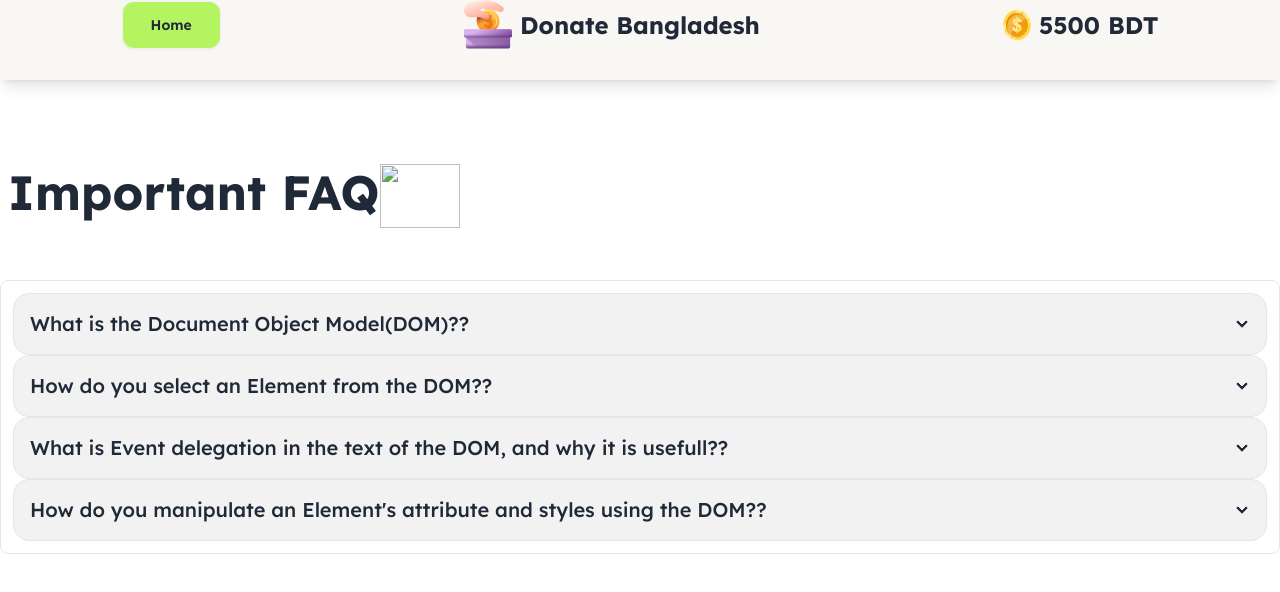
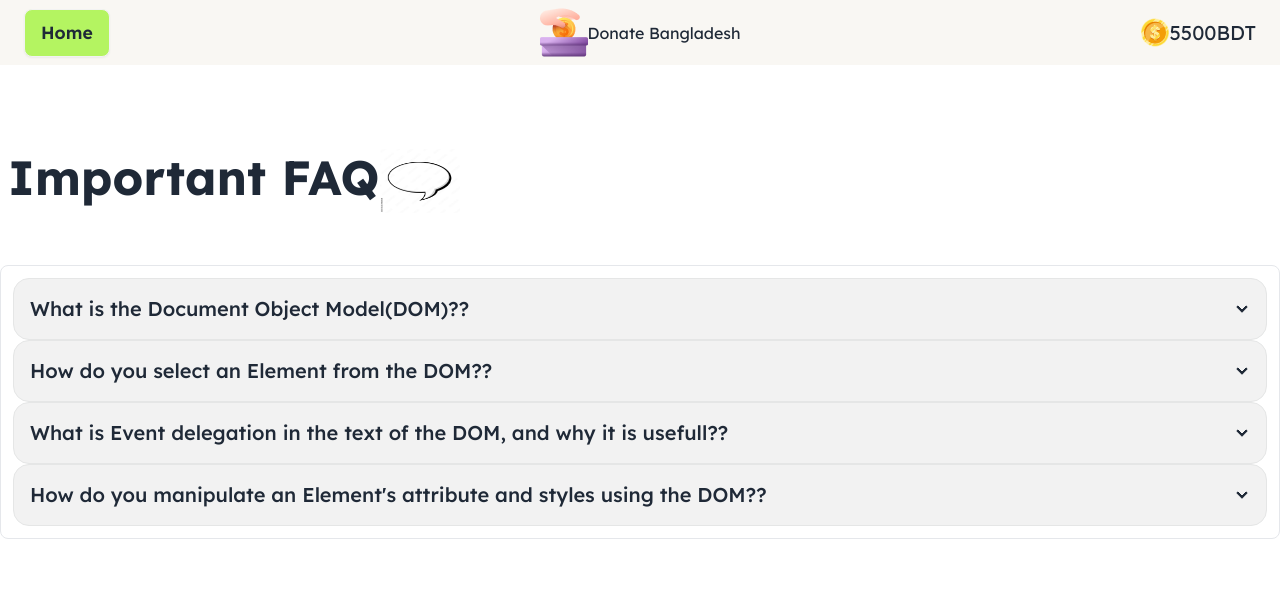
Before and after one commit to marufahmedinfo/assignment-5, a plain HTML site: page blog.html in a window 1280 px wide. Drawn offline with nearby package versions, Linux system fonts and the light colour scheme.

Commit message:
added a blog.html part add button click

```diff
--- a/blog.html
+++ b/blog.html
@@ -13,33 +13,44 @@
 body{
 font-family: "Lexend", system-ui;
 }
+.hed {
+      background-color: rgb(249, 247, 243);
+    }
+.color1 {
+      background-color: rgb(180, 244, 97);
+      font-size: 1.1rem;
+    }
 </style>
 
 </head>
 <body>
 <header>
 <!-- Navbar section start -->
-<div class="bg-[#F9F7F3]  shadow-lg z-50 h-20">
-<div class="md:container mx-auto">
-<nav class="flex justify-around items-center h-full">
-<div class="">
-<button id="homes" class="btn bg-[#B4F461] py-3 px-7 rounded-xl">Home</button>
 
-</div>
-<div class="flex font-semibold items-center">
-<img src="./assets/logo.png" alt="">
-<h1 class="ml-2 font-bold text-2xl hidden md:flex">Donate Bangladesh</h1>
-</div>
-<div class="flex">
-<img src="./assets/coin.png" alt="">
-<h1 class="ml-2 font-bold text-2xl">5500</h1>
-<h1 class="ml-2 font-bold text-2xl">BDT</h1>
-</div>
-</nav>
+<div class="hed">
+    <div class="navbar bg-base-500 px-6 sticky-header container mx-auto">
+      <div class="navbar-start">
+        <a id="homes" class="btn  color1">Home</a>
+      </div>
+      <div class="navbar-center flex">
+        <div>
+          <img src="assets/logo.png" alt="">
+        </div>
+        <div>
+          <h1>Donate Bangladesh</h1>
+        </div>
+      </div>
 
-</div>
+      <h1></h1>
+      <div class="navbar-end flex">
+        <div> <img src="assets/coin.png" alt=""></div>
 
-</div>
+        <div>
+          <h1 class=" text-xl"><span id="total-balance">5500</span>BDT</h1>
+        </div>
+      </div>
+    </div>
+  </div>
 <!-- Navbar section end -->
 
 
@@ -48,7 +59,7 @@ font-family: "Lexend", system-ui;
 <div class="flex my-12">
 <!-- <h1 class="flex text-4xl font-bold mt-2">Important FAQ <img class=" m-0 my-1 h-16 w-20 " src="./assets/chat.png" alt=""></h1> -->
 <h1 class="flex text-5xl font-bold mt-2 ml-2">Important FAQ</h1>
-<img class="m-0 my-1 h-16 w-20" src="./assets/chat.png" alt="">
+<img class="m-0 my-1 h-16 w-20" src="assets/1000_F_118423538_IKUwge088gMxB9BtWmAEfS4Z4K0pTE6c.jpg" alt="">
 </div>
 
 <div class="border p-3 rounded-lg">
@@ -79,7 +90,12 @@ font-family: "Lexend", system-ui;
 
 </div>
 </div>
-<script src="js/home.js"></script>
+<script>
+    document.getElementById('homes').onclick = function(){
+        window.location.href = "index.html";
+    }
+</script>
+<script src="js/index.js"></script>
 
 </header>
 </body>
--- a/js/home.js
+++ /dev/null
@@ -1,6 +0,0 @@
-// document.getElementById('homes').addEventListener('click', function(){
-//     window.location.href = './index.html'
-// });
-// document.getElementById('blog').addEventListener('click', function(){
-//     window.location.href = './home.html'
-// });
--- a/js/index.js
+++ b/js/index.js
@@ -27,12 +27,11 @@ document.getElementById('noakali-donate-btn').addEventListener("click", function
      const historyItem = document.createElement('div');
      historyItem.className = "bg-blue p-4 rounded-lg border-2 border-gray-500";
      historyItem.innerHTML = `
-     <h1 class="text-2xl text-gray-800">$${inputNoakali.toFixed(2)}   taka donate for famine-2024 at  fani,Bangladesh </h1>
+     <h1 class="text-2xl text-gray-800">$${inputNoakali.toFixed(2)}   taka donate for famine-2024 at  noakali,Bangladesh </h1>
     <p class="text-md text-gray-500">${new Date().toString()} </p> `
     const historyContainer = document.getElementById('history');
     historyContainer.insertBefore(historyItem, historyContainer.firstChild);
   });
-
 
   document.getElementById('fani-donate-btn').addEventListener("click",function(){
     const total = getTextFieldById("total-balance");
@@ -89,7 +88,7 @@ document.getElementById('qouta-donate-btn').addEventListener('click', function()
     const historyItem = document.createElement('div');
     historyItem.className = "bg-blue p-4 rounded-lg border-2 border-gray-500";
     historyItem.innerHTML = `
-    <h1 class="text-2xl text-gray-800">$${inputquota.toFixed(2)}  taka donate for famine-2024 at  fani,Bangladesh </h1>
+    <h1 class="text-2xl text-gray-800">$${inputquota.toFixed(2)}  taka donate for famine-2024 at  quota,Bangladesh </h1>
     <p class="text-md text-gray-500">${new Date().toString()}</p>
     `
     const historyContainer = document.getElementById('history');
@@ -130,3 +129,12 @@ donation.addEventListener('click', function(){
   const addTohide = document.getElementById('donation');
   addTohide.classList.remove('hidden');
 });
+
+const home = document.getElementById('homes');
+const blog = document.getElementById("blog");
+blog.onclick = function(){
+  window.location.href = "blog.html";
+};
+home.onclick = function(){
+  window.location.href = "index.html";
+};
```
Also changed, not shown: assets/1000_F_118423538_IKUwge088gMxB9BtWmAEfS4Z4K0pTE6c.jpg (added).
